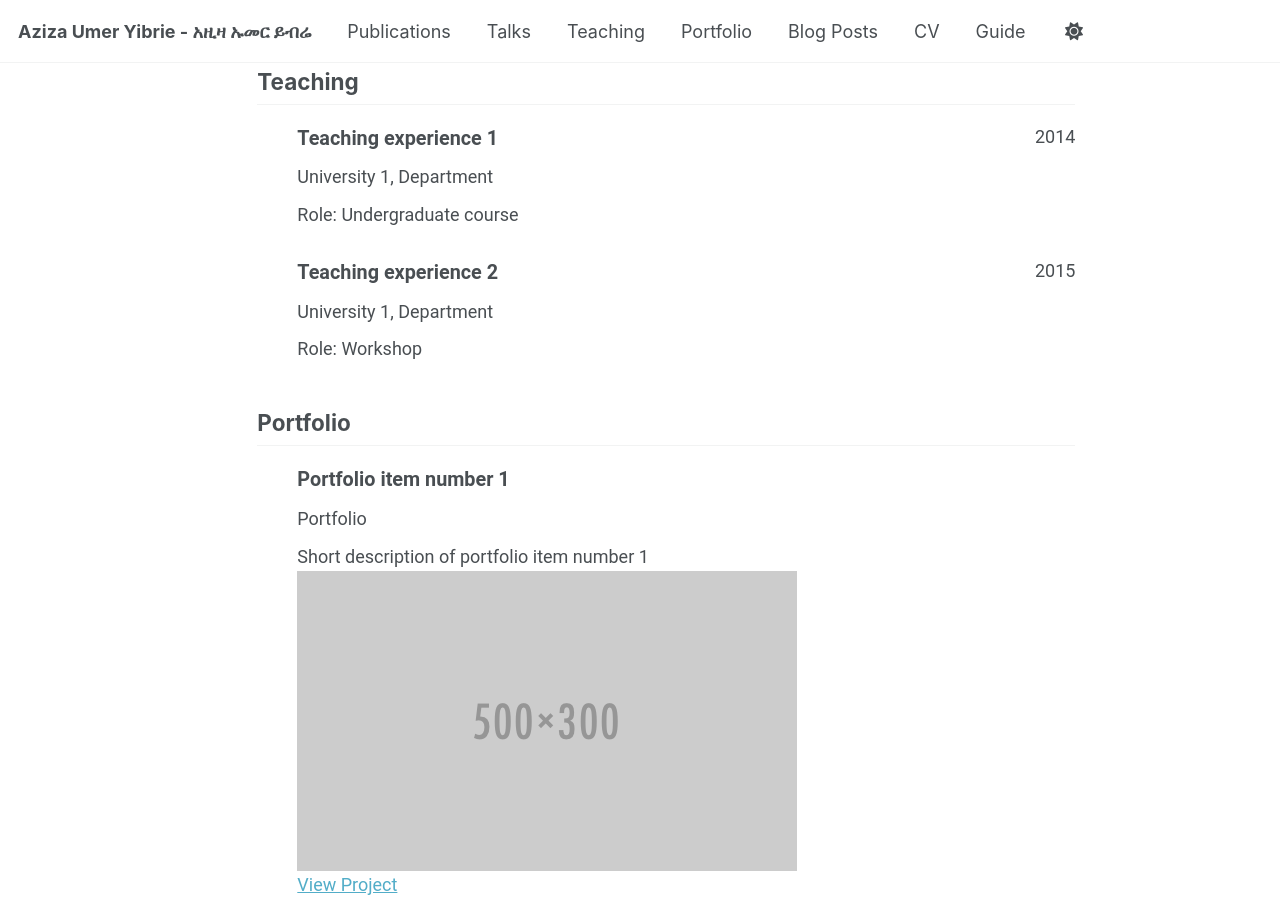
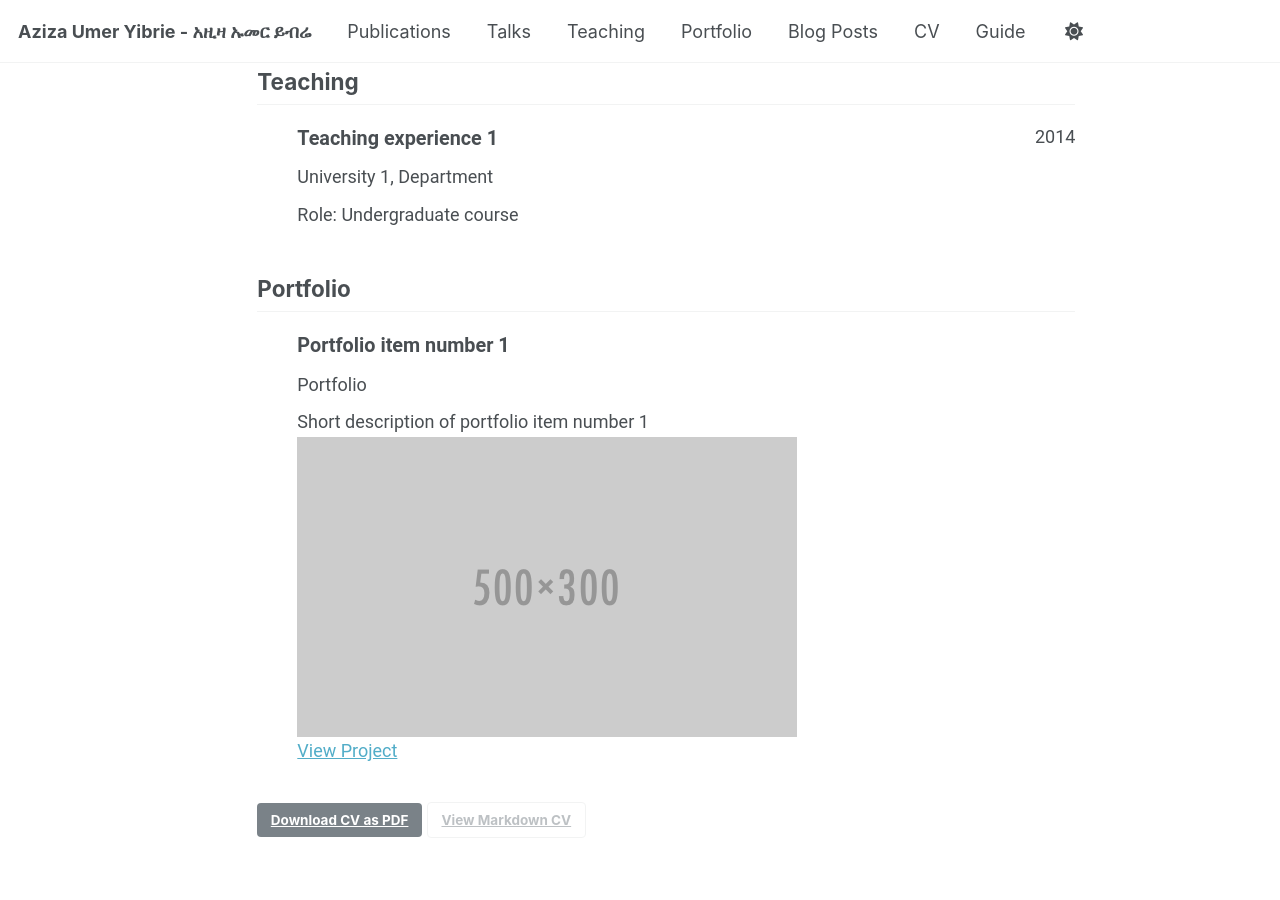
Before and after one commit to AzizaUmer/azizaumer.github.io, a Jekyll site: the page built from _pages/cv-json.md, in a window 1280 px wide and 900 px high, scrolled down 2150 px. Built offline with Jekyll 4.4.1, drawn with Linux system fonts in a browser that asks for light colours; a script that is not in the unit is left out.

Commit message:
Update cv.json

```diff
--- a/_data/cv.json
+++ b/_data/cv.json
@@ -132,13 +132,6 @@
       "role": "Undergraduate course",
       "description": ""
     },
-    {
-      "course": "Teaching experience 2",
-      "institution": "University 1, Department",
-      "date": "2015-01-01",
-      "role": "Workshop",
-      "description": ""
-    }
   ],
   "portfolio": [
     {
```
